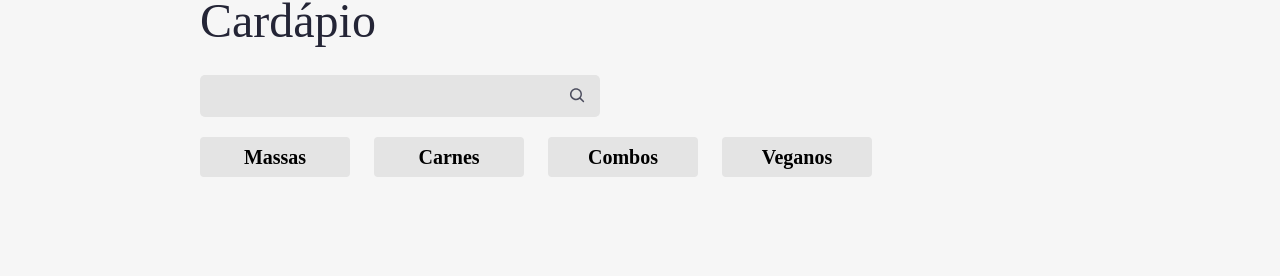
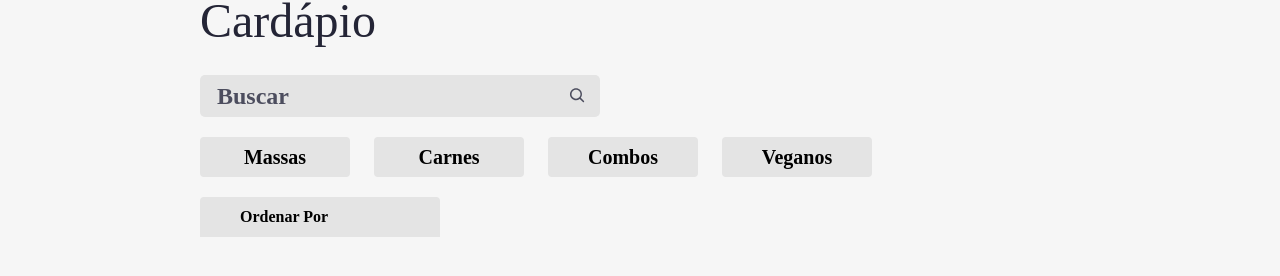
Before and after one commit to leonardorodriguess/aluroni, a React (Create React App) app: page / in a window 1280 px wide. Shown: the part 460-736 px from the top of the page. Built offline with nearby package versions, Linux system fonts and the light colour scheme; a web font is replaced by a local one.

Commit message:
Cria ordenador

```diff
--- a/public/index.html
+++ b/public/index.html
@@ -2,16 +2,13 @@
 <html lang="pt-br">
   <head>
     <meta charset="utf-8" />
-    <link rel="icon" href="%PUBLIC_URL%/favicon.ico" />
+    <link rel="icon" href="%PUBLIC_URL%/favicon.svg" />
     <meta name="viewport" content="width=device-width, initial-scale=1" />
     <meta name="theme-color" content="#000000" />
     <meta
       name="description"
       content="Web site created using create-react-app"
     />
-    <link rel="apple-touch-icon" href="%PUBLIC_URL%/logo192.png" />
-
-    <link rel="manifest" href="%PUBLIC_URL%/manifest.json" />
 
     <title>Aluroni</title>
   </head>
--- a/src/pages/Cardapio/Buscador/index.tsx
+++ b/src/pages/Cardapio/Buscador/index.tsx
@@ -12,6 +12,7 @@
       <input
         value={busca}
         onChange={e => setBusca(e.target.value)}
+        placeholder={"Buscar"}
       />
       <CgSearch
         size={20}
--- /dev/null
+++ b/src/pages/Cardapio/Ordenador/Ordenador.module.scss
@@ -0,0 +1,49 @@
+@import "styles/variaveis";
+
+.ordenador {
+  align-items: center;
+  background-color: $grey;
+  border: none;
+  border-top-left-radius: 4px;
+  border-top-right-radius: 4px;
+  display: flex;
+  font-size: 1rem;
+  font-weight: bold;
+  height: 40px;
+  justify-content: space-between;
+  min-width: 240px;
+  padding: 0 40px;
+  position: relative;
+  &--ativo {
+    background-color: $blue;
+    color: white;
+  }
+  &__options {
+    display: none;
+    position: absolute;
+    left: 0;
+    flex-direction: column;
+    top: 100%;
+    width: 100%;
+    &--ativo {
+      display: flex;
+    }
+  }
+  &__option {
+    align-items: center;
+    background-color: $grey;
+    border-top: 2px solid $light-grey;
+    box-sizing: border-box;
+    color: $black;
+    display: flex;
+    height: 40px;
+    justify-content: center;
+    width: inherit;
+    &:hover,
+    &--ativo {
+      background-color: $blue;
+      cursor: pointer;
+      color: white;
+    }
+  }
+}
--- /dev/null
+++ b/src/pages/Cardapio/Ordenador/index.tsx
@@ -0,0 +1,19 @@
+import styles from './Ordenador.module.scss';
+import opcoes from './opcoes.json';
+
+export default function Ordenador () {
+  return (
+    <button className={styles.ordenador}>
+      <span>
+        Ordenar Por
+      </span>
+      <div className={styles.ordenador__options}>
+        {opcoes.map(opcao => (
+          <div className={styles.ordenador__option} key={opcao.value}>
+            {opcao.nome}
+          </div>
+        ))}
+      </div>
+    </button>
+  )
+}
--- /dev/null
+++ b/src/pages/Cardapio/Ordenador/opcoes.json
@@ -0,0 +1,18 @@
+[
+  {
+    "nome": "",
+    "value": ""
+  },
+  {
+    "nome": "Porção",
+    "value": "porcao"
+  },
+  {
+    "nome": "Qtd. pessoas",
+    "value": "qtd_pessoas"
+  },
+  {
+    "nome": "Preço",
+    "value": "preco"
+  }
+]
--- a/src/pages/Cardapio/index.tsx
+++ b/src/pages/Cardapio/index.tsx
@@ -3,6 +3,7 @@
 import Buscador from "./Buscador";
 import { useState } from "react";
 import Filtros from "./Filtros";
+import Ordenador from "./Ordenador";
 
 export default function Cardapio() {
   const [busca, setBusca] = useState("");
@@ -13,11 +14,13 @@
       <nav className={styles.menu}>
         <Logo/>
       </nav>
+
       <header className={styles.header}>
         <div className={styles.header__text}>
           A casa do código e da massa
         </div>
       </header>
+
       <section className={styles.cardapio}>
         <h3 className={styles.cardapio__titulo}>
           Cardápio
@@ -31,6 +34,7 @@
             filtro={filtro}
             setFiltro={setFiltro}
           />
+          <Ordenador />
         </div>
       </section>
     </main>
```
Also changed, not shown: public/favicon.svg (added).
